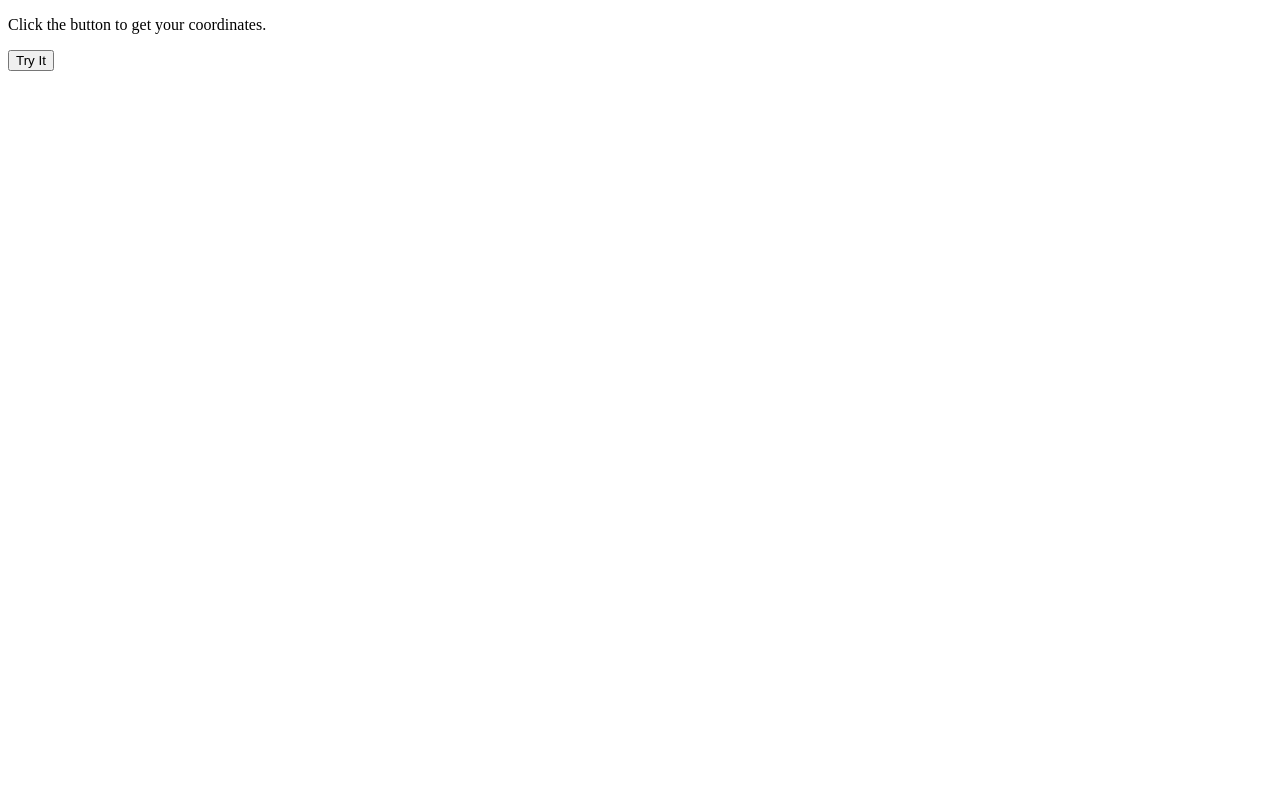
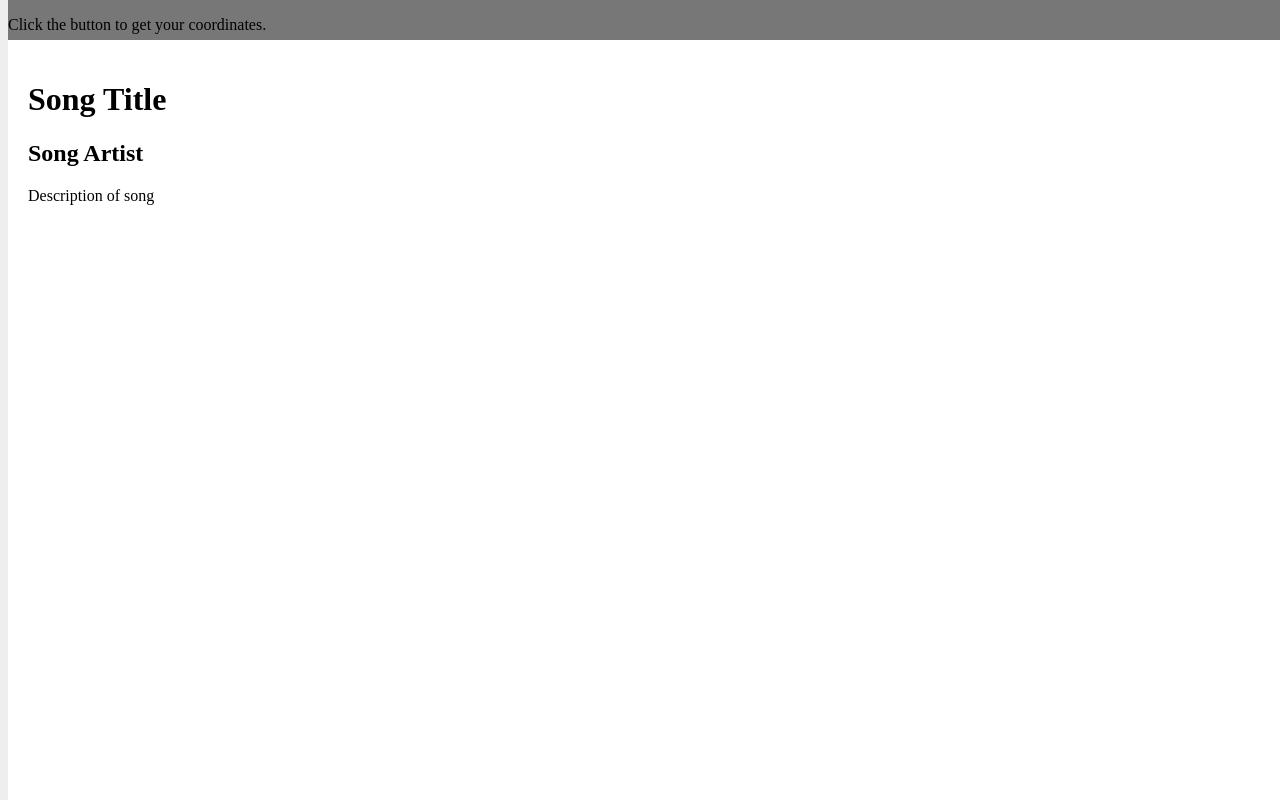
Before and after one commit to tanzeelak/Reverie, a plain HTML site: page index.html in a window 1280 px wide. Drawn offline with nearby package versions, Linux system fonts and the light colour scheme.

Commit message:
Added overlay functionality

```diff
--- a/index.html
+++ b/index.html
@@ -18,6 +18,22 @@
         <div class = "listening-to">
             <h5></h5>
         </div>
+
+        <div id = "button">
+            <p>Test</p>
+        </div>
+
+        <div id = "overlay" class = "enabled">
+            <div id = "cancel-area"></div>
+            <div id = "information">
+                <h1>Song Title</h1>
+                <h2>Song Artist</h2>
+                <p>
+                    Description of song
+                </p>
+            </div>
+        </div>
+
         <script
         src="https://code.jquery.com/jquery-3.1.1.min.js"
         integrity="sha256-hVVnYaiADRTO2PzUGmuLJr8BLUSjGIZsDYGmIJLv2b8="
--- a/main.js
+++ b/main.js
@@ -28,4 +28,12 @@ $(document).ready(function() {
         $('.listening-to h5').append(html); // print the information to the document - here I look for the h5 tag inside the div with a class of 'listening-to' and use the jQuery append method to insert the information we've stored in the html variable inside the h5 tag.
     }); // close JSON call
 
+    $("#button").click(function() {
+        $("#overlay").addClass("enabled");
+        $("#overlay").removeClass("disabled");
+    });
+    $("#cancel-area").click(function() {
+        $("#overlay").removeClass("enabled");
+        $("#overlay").addClass("disabled");
+    });
 }); // close document ready function
--- a/style.css
+++ b/style.css
@@ -0,0 +1,37 @@
+body {
+  overflow: hidden;
+  background-color: #eee;
+}
+#button {
+  width: 100px;
+  height: 20px;
+  background-color: #ddd;
+  text-align: center;
+  z-index: 1;
+  cursor: pointer;
+  cursor: hand;
+}
+
+#overlay {
+  width: 100vw;
+  height: 100vh;
+  position: fixed;
+  transition: 0.5s;
+}
+#cancel-area {
+  background-color: rgba(0,0,0,0.5);
+  height:40px;
+  width: 100vw;
+}
+#information {
+  background-color: white;
+  width: 100vw;
+  height: 100vh;
+  padding: 20px;
+}
+.disabled {
+  top: 100vh;
+}
+.enabled {
+  top: 0;
+}
```
